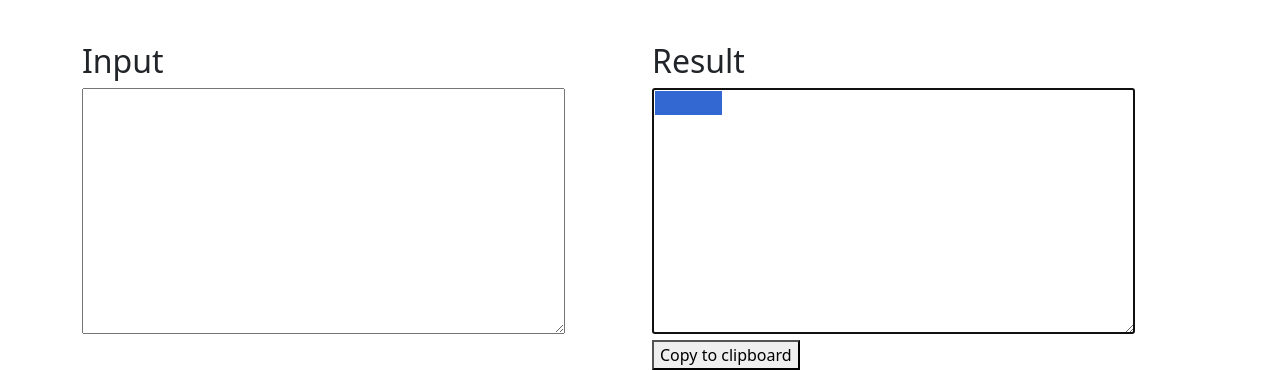
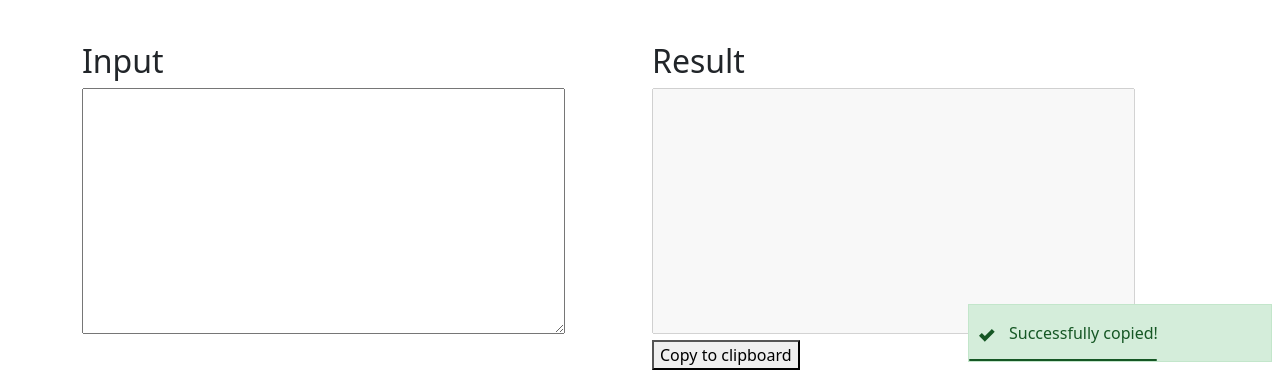
Before and after one commit to deffy92/typeLikeChedwin, a plain HTML site: page index.html in a window 1280 px wide. Both pictures are taken after a click on the button "Copy to clipboard". Shown: the part 486-856 px from the top of the page. Drawn offline with Linux system fonts and the light colour scheme.

Commit message:
Added copy notification and disabled visual text area

```diff
--- a/index.html
+++ b/index.html
@@ -59,14 +59,16 @@
 
             <div class="col-md-6">
                 <h2>Result</h2>
-                <textarea id="result" rows="10" cols="50">
-                </textarea>
+                <textarea id="result" rows="10" cols="50" disabled ></textarea>
+                <textarea id="resultHidden" rows="10" cols="50" style="height:0px;width:0px; position:absolute; top: -200px" ></textarea>
                 <br>
                 <button id="copy">Copy to clipboard</button>
             </div>
         </div>
     </div>
+    <script src="notifier.js"></script>
     <script>
+        var notifier = new Notifier();
         document.getElementById('textBox').onkeyup = function () {
             let text = document.getElementById("textBox").value;
             text = (text.replace(/\s/g, "▒"));
@@ -78,6 +80,7 @@
             text = text.replace(/▒/g, "  ")
             text = text.charAt(0).toUpperCase() + text.slice(1)
             document.getElementById("result").value = text;
+            document.getElementById("resultHidden").value = text;
         };
         function camelize(str) {
             return str.replace(/(?:^\w|[A-Z]|\b\w)/g, function (word, index) {
@@ -85,8 +88,9 @@
             }).replace(/\s+/g, '');
         }
         document.getElementById('copy').onclick = function () {
-            document.getElementById("result").select();
+            document.getElementById("resultHidden").select();
             document.execCommand("Copy");
+            notifier.notify("success", "Successfully copied!");
         };
     </script>
 </body>
--- /dev/null
+++ b/notifier.js
@@ -0,0 +1,197 @@
+function _typeof(a) {
+    "@babel/helpers - typeof";
+    return _typeof = "function" == typeof Symbol && "symbol" == typeof Symbol.iterator ? function(a) {
+        return typeof a
+    }
+    : function(a) {
+        return a && "function" == typeof Symbol && a.constructor === Symbol && a !== Symbol.prototype ? "symbol" : typeof a
+    }
+    ,
+    _typeof(a)
+}
+(function(a, b) {
+    "function" == typeof define && define.amd ? define([], b) : "object" === ("undefined" == typeof exports ? "undefined" : _typeof(exports)) ? module.exports = b() : a.Notifier = b()
+}
+)(this, function() {
+    var a = {
+        autopush: !0,
+        zindex: 9999,
+        default_time: 4500,
+        vanish_time: 300,
+        fps: 30,
+        position: "bottom-right",
+        direction: "bottom",
+        success: {
+            classes: "notifyjs-success",
+            textColor: "#155724",
+            borderColor: "#c3e6cb",
+            backgroundColor: "#d4edda",
+            progressColor: "#155724",
+            iconColor: "#155724",
+            icon: "<svg xmlns=\"http://www.w3.org/2000/svg\" width=\"8\" height=\"8\" viewBox=\"0 0 8 8\"><path d=\"M6.41 0l-.69.72-2.78 2.78-.81-.78-.72-.72-1.41 1.41.72.72 1.5 1.5.69.72.72-.72 3.5-3.5.72-.72-1.44-1.41z\" transform=\"translate(0 1)\" /></svg>"
+        },
+        error: {
+            classes: "notifyjs-danger",
+            textColor: "#721c24",
+            borderColor: "#f5c6cb",
+            backgroundColor: "#f8d7da",
+            progressColor: "#721c24",
+            iconColor: "#721c24",
+            icon: "<svg xmlns=\"http://www.w3.org/2000/svg\" width=\"8\" height=\"8\" viewBox=\"0 0 8 8\"><path d=\"M1.41 0l-1.41 1.41.72.72 1.78 1.81-1.78 1.78-.72.69 1.41 1.44.72-.72 1.81-1.81 1.78 1.81.69.72 1.44-1.44-.72-.69-1.81-1.78 1.81-1.81.72-.72-1.44-1.41-.69.72-1.78 1.78-1.81-1.78-.72-.72z\" /></svg>"
+        },
+        warning: {
+            classes: "notifyjs-warning",
+            textColor: "#856404",
+            borderColor: "#fff3cd",
+            backgroundColor: "#ffeeba",
+            progressColor: "#856404",
+            iconColor: "#856404",
+            icon: "<svg xmlns=\"http://www.w3.org/2000/svg\" width=\"8\" height=\"8\" viewBox=\"0 0 8 8\"><path d=\"M3.09 0c-.06 0-.1.04-.13.09l-2.94 6.81c-.02.05-.03.13-.03.19v.81c0 .05.04.09.09.09h6.81c.05 0 .09-.04.09-.09v-.81c0-.05-.01-.14-.03-.19l-2.94-6.81c-.02-.05-.07-.09-.13-.09h-.81zm-.09 3h1v2h-1v-2zm0 3h1v1h-1v-1z\" /></svg>"
+        },
+        info: {
+            classes: "notifyjs-info",
+            textColor: "#0c5460",
+            borderColor: "#d1ecf1",
+            backgroundColor: "#bee5eb",
+            progressColor: "#0c5460",
+            iconColor: "#0c5460",
+            icon: "<svg xmlns=\"http://www.w3.org/2000/svg\" width=\"8\" height=\"8\" viewBox=\"0 0 8 8\"><path d=\"M3 0c-.55 0-1 .45-1 1s.45 1 1 1 1-.45 1-1-.45-1-1-1zm-1.5 2.5c-.83 0-1.5.67-1.5 1.5h1c0-.28.22-.5.5-.5s.5.22.5.5-1 1.64-1 2.5c0 .86.67 1.5 1.5 1.5s1.5-.67 1.5-1.5h-1c0 .28-.22.5-.5.5s-.5-.22-.5-.5c0-.36 1-1.84 1-2.5 0-.81-.67-1.5-1.5-1.5z\" transform=\"translate(2)\"/></svg>"
+        }
+    }
+      , b = function(a, b, c, d, e, f, g) {
+        switch (this.pushed = !1,
+        this.element = document.createElement("div"),
+        this.element.className = c.classes || "",
+        this.element.style.display = "none",
+        this.element.style.position = "relative",
+        this.element.style.padding = "1em 2em 1em 2.5em",
+        a.options.direction) {
+        case "top":
+            this.element.style.marginTop = "0.5em";
+            break;
+        case "bottom":
+        default:
+            this.element.style.marginBottom = "0.5em";
+        }
+        if (this.element.style.width = "100%",
+        this.element.style.borderWidth = "1px",
+        this.element.style.borderStyle = "solid",
+        this.element.style.borderColor = c.borderColor,
+        this.element.style.boxSizing = "border-box",
+        this.element.style.backgroundColor = c.backgroundColor,
+        "undefined" != typeof c.icon) {
+            var h = document.createElement("div");
+            h.style.position = "absolute",
+            h.style.top = "50%",
+            h.style.left = "10px",
+            h.style.transform = "translateY(-50%)",
+            h.innerHTML = c.icon,
+            -1 == c.icon.indexOf("<img") ? -1 != c.icon.indexOf("<svg ") && (h.childNodes[0].style.width = "16px",
+            h.childNodes[0].style.height = "16px",
+            "undefined" != typeof c.iconColor && (h.childNodes[0].style.fill = c.iconColor)) : (h.childNodes[0].style.width = "16px",
+            h.childNodes[0].style.height = "16px"),
+            "undefined" != typeof c.iconClasses && (h.childNodes[0].className += c.iconClasses),
+            this.element.appendChild(h)
+        }
+        var i = document.createElement("span");
+        i.style.color = c.textColor,
+        i.innerHTML = b,
+        this.element.appendChild(i);
+        var j = document.createElement("p");
+        switch (j.className = "progress",
+        j.style.position = "absolute",
+        j.style.bottom = 0,
+        j.style.left = 0,
+        j.style.right = "100%",
+        j.style.height = "2px",
+        j.style.content = " ",
+        j.style.backgroundColor = c.progressColor,
+        j.style.marginBottom = 0,
+        this.element.appendChild(j),
+        a.options.direction) {
+        case "top":
+            a.container.insertBefore(this.element, a.container.childNodes[0]);
+            break;
+        case "bottom":
+        default:
+            a.container.appendChild(this.element);
+        }
+        this.callback = g;
+        var k = this;
+        this.push = function() {
+            if (!k.pushed) {
+                k.pushed = !0;
+                var a = 0
+                  , b = 1e3 / f;
+                k.element.style.display = "block",
+                k.interval = setInterval(function() {
+                    a++;
+                    var c = 100 * (1 - b * a / d);
+                    j.style.right = c + "%",
+                    0 >= c && ("function" == typeof g && g(),
+                    k.clear())
+                }, b)
+            }
+        }
+        ,
+        this.clear = function() {
+            if (k.pushed) {
+                var a = 1e3 / f
+                  , b = 1;
+                "undefined" != typeof k.interval && clearInterval(k.interval),
+                k.interval = setInterval(function() {
+                    b -= 1 / (e / a),
+                    k.element.style.opacity = b,
+                    0 >= b && (clearInterval(k.interval),
+                    k.destroy())
+                }, a)
+            }
+        }
+        ,
+        this.destroy = function() {
+            k.pushed && (k.pushed = !1,
+            "undefined" != typeof k.interval && clearInterval(k.interval),
+            a.container.removeChild(k.element))
+        }
+    };
+    return function Notifier(c) {
+        if (this.options = Object.assign({}, a),
+        this.options = Object.assign(this.options, c),
+        this.container = document.getElementById("notifyjs-container-" + this.options.position),
+        null === this.container) {
+            switch (this.container = document.createElement("div"),
+            this.container.id = "notifyjs-container-" + this.options.position,
+            this.container.style.zIndex = this.options.zindex,
+            this.container.style.position = "fixed",
+            this.container.style.maxWidth = "304px",
+            this.container.style.width = "100%",
+            this.options.position) {
+            case "top-left":
+                this.container.style.top = 0,
+                this.container.style.left = "0.5em";
+                break;
+            case "top-right":
+                this.container.style.top = 0,
+                this.container.style.right = "0.5em";
+                break;
+            case "bottom-left":
+                this.container.style.bottom = 0,
+                this.container.style.left = "0.5em";
+                break;
+            case "bottom-right":
+            default:
+                this.container.style.bottom = 0,
+                this.container.style.right = "0.5em";
+            }
+            document.getElementsByTagName("body")[0].appendChild(this.container)
+        }
+        this.notify = function(a, c, d, e) {
+            if ("undefined" == typeof this.options[a])
+                return void console.error("Notify.js: Error, undefined '" + a + "' notification type");
+            "undefined" == typeof d && (d = this.options.default_time);
+            var f = new b(this,c,this.options[a],d,this.options.vanish_time,this.options.fps,e);
+            return this.options.autopush && f.push(),
+            f
+        }
+    }
+});
```
